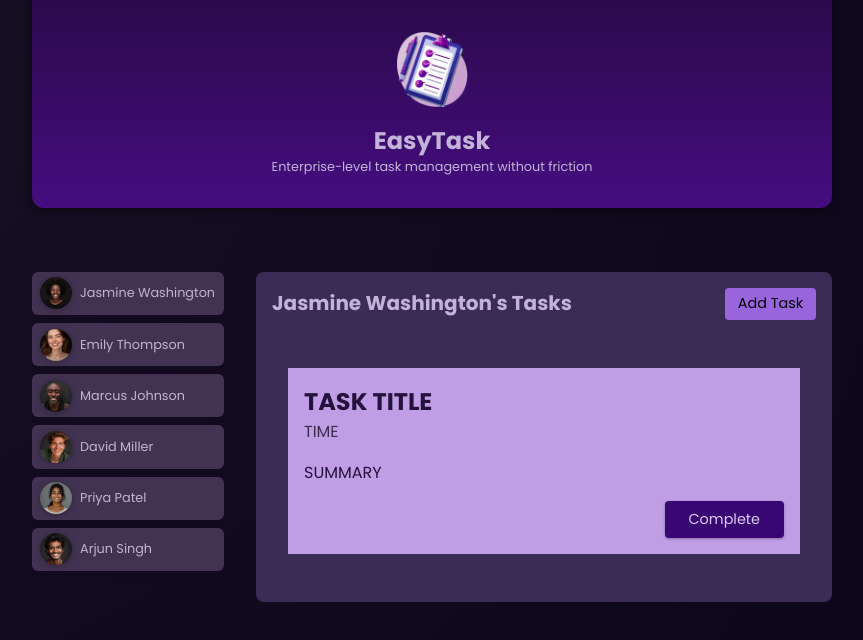
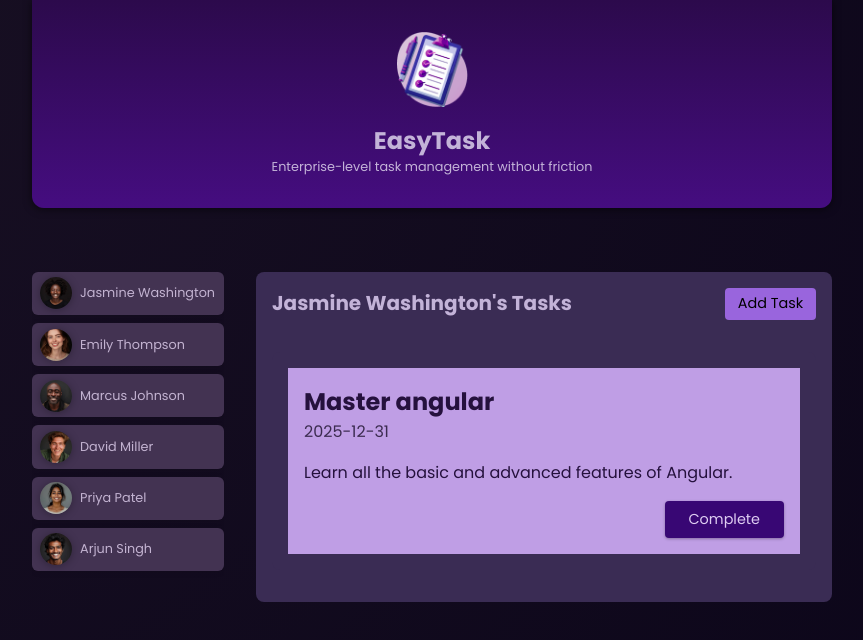
Before and after one commit to gaurav0850/Angular-Projects, an Angular app in the folder essentials/: page / in a window 1280 px wide. Both pictures are taken after a click on the button "Jasmine Washington". Shown: the top 640 px of the page, without its empty margins (208-1071 px from the left). Built offline with nearby package versions, Linux system fonts and the light colour scheme.

Commit message:
Dynamic task component

```diff
--- a/essentials/src/app/tasks/task/task.html
+++ b/essentials/src/app/tasks/task/task.html
@@ -1,7 +1,7 @@
 <article>
-    <h2>TASK TITLE</h2>
-    <time>TIME</time>
-    <p>SUMMARY</p>
+    <h2>{{task.title}}</h2>
+    <time>{{task.dueDate}}</time>
+    <p>{{task.summary}}</p>
     <p class="actions">
         <button>Complete</button>
     </p>
--- a/essentials/src/app/tasks/tasks.html
+++ b/essentials/src/app/tasks/tasks.html
@@ -9,7 +9,7 @@
     <ul id="tasks">
         @for(task of selectedUserTasks; track task.id) {
         <li>
-            <app-task />
+            <app-task [task]="task"/>
         </li>
         }
     </ul>
```
Also changed, not shown: essentials/src/app/tasks/task/task.ts (+10 -2 lines).
